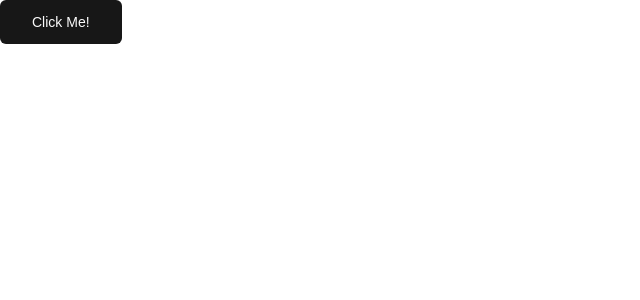
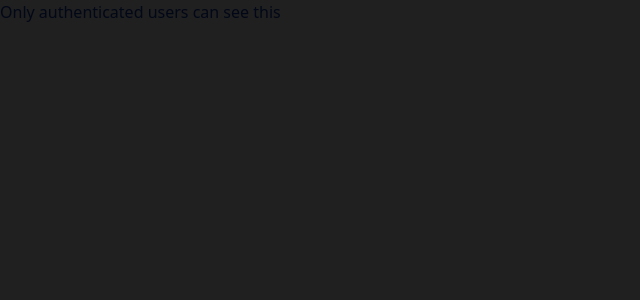
Before and after one commit to CarsonH19/a2g-video, a Next.js app: page / in a window 1280 px wide. Shown: the top 300 px of the page, without its empty margins (0-640 px from the left). Built offline with nearby package versions, Linux system fonts and the light colour scheme; no server answers.

Commit message:
feat: clerk auth

```diff
--- a/app/(auth)/layout.tsx
+++ b/app/(auth)/layout.tsx
@@ -1,7 +1,6 @@
 const AuthLayout = ({ children }: { children: React.ReactNode }) => {
   return (
-    <div className="flex flex-col gap-y-4">
-      <nav className="bg-red-500 w-full">Auth Nav</nav>
+    <div className="h-full flex items-center justify-center">
       {children}
     </div>
   );
--- a/app/(auth)/login/page.tsx
+++ /dev/null
@@ -1,9 +0,0 @@
-const LoginPage = () => {
-  return (
-    <div>
-      <p>Login Page</p>
-    </div>
-  );
-};
-
-export default LoginPage;
--- a/app/(auth)/register/page.tsx
+++ /dev/null
@@ -1,9 +0,0 @@
-const RegisterPage = () => {
-  return (
-    <div>
-      <p>Register Page</p>
-    </div>
-  );
-};
-
-export default RegisterPage;
--- /dev/null
+++ b/app/(auth)/sign-in/[[...sign-in]]/page.tsx
@@ -0,0 +1,5 @@
+import { SignIn } from "@clerk/nextjs";
+
+export default function Page() {
+  return <SignIn />;
+}
--- /dev/null
+++ b/app/(auth)/sign-up/[[...sign-up]]/page.tsx
@@ -0,0 +1,5 @@
+import { SignUp } from '@clerk/nextjs'
+
+export default function Page() {
+  return <SignUp />
+}
--- a/app/globals.css
+++ b/app/globals.css
@@ -2,63 +2,83 @@
 @tailwind components;
 @tailwind utilities;
 
-body {
-  font-family: Arial, Helvetica, sans-serif;
+html,
+body,
+:root {
+  height: 100%;
+  @apply bg-neutral-900/80;
+}
+
+.hidden-scrollbar {
+  -ms-overflow-style: none;
+  scrollbar-width: none;
+}
+
+.hidden-scrollbar::-webkit-scrollbar {
+  display: none;
 }
 
 @layer base {
   :root {
     --background: 0 0% 100%;
-    --foreground: 0 0% 3.9%;
+    --foreground: 222.2 84% 4.9%;
+
     --card: 0 0% 100%;
-    --card-foreground: 0 0% 3.9%;
+    --card-foreground: 222.2 84% 4.9%;
+
     --popover: 0 0% 100%;
-    --popover-foreground: 0 0% 3.9%;
-    --primary: 0 0% 9%;
-    --primary-foreground: 0 0% 98%;
-    --secondary: 0 0% 96.1%;
-    --secondary-foreground: 0 0% 9%;
-    --muted: 0 0% 96.1%;
-    --muted-foreground: 0 0% 45.1%;
-    --accent: 0 0% 96.1%;
-    --accent-foreground: 0 0% 9%;
+    --popover-foreground: 222.2 84% 4.9%;
+
+    --primary: 222.2 47.4% 11.2%;
+    --primary-foreground: 210 40% 98%;
+
+    --secondary: 210 40% 96.1%;
+    --secondary-foreground: 222.2 47.4% 11.2%;
+
+    --muted: 210 40% 96.1%;
+    --muted-foreground: 215.4 16.3% 46.9%;
+
+    --accent: 210 40% 96.1%;
+    --accent-foreground: 222.2 47.4% 11.2%;
+
     --destructive: 0 84.2% 60.2%;
-    --destructive-foreground: 0 0% 98%;
-    --border: 0 0% 89.8%;
-    --input: 0 0% 89.8%;
-    --ring: 0 0% 3.9%;
-    --chart-1: 12 76% 61%;
-    --chart-2: 173 58% 39%;
-    --chart-3: 197 37% 24%;
-    --chart-4: 43 74% 66%;
-    --chart-5: 27 87% 67%;
+    --destructive-foreground: 210 40% 98%;
+
+    --border: 214.3 31.8% 91.4%;
+    --input: 214.3 31.8% 91.4%;
+    --ring: 222.2 84% 4.9%;
+
     --radius: 0.5rem;
   }
+
   .dark {
-    --background: 0 0% 3.9%;
-    --foreground: 0 0% 98%;
-    --card: 0 0% 3.9%;
-    --card-foreground: 0 0% 98%;
-    --popover: 0 0% 3.9%;
-    --popover-foreground: 0 0% 98%;
-    --primary: 0 0% 98%;
-    --primary-foreground: 0 0% 9%;
-    --secondary: 0 0% 14.9%;
-    --secondary-foreground: 0 0% 98%;
-    --muted: 0 0% 14.9%;
-    --muted-foreground: 0 0% 63.9%;
-    --accent: 0 0% 14.9%;
-    --accent-foreground: 0 0% 98%;
+    --background: 226.7 12.7% 13.9%;
+    --foreground: 210 40% 98%;
+
+    --card: 226.7 12.7% 13.9%;
+    --card-foreground: 210 40% 98%;
+
+    --popover: 226.7 12.7% 13.9%;
+    --popover-foreground: 210 40% 98%;
+
+    --primary: 210 40% 98%;
+    --primary-foreground: 222.2 47.4% 11.2%;
+
+    --secondary: 226.7 12.7% 17.5%;
+    --secondary-foreground: 210 40% 98%;
+
+    --muted: 226.7 12.7% 17.5%;
+    --muted-foreground: 215 20.2% 65.1%;
+
+    --accent: 226.7 12.7% 17.5%;
+    --accent-foreground: 210 40% 98%;
+
     --destructive: 0 62.8% 30.6%;
-    --destructive-foreground: 0 0% 98%;
-    --border: 0 0% 14.9%;
-    --input: 0 0% 14.9%;
-    --ring: 0 0% 83.1%;
-    --chart-1: 220 70% 50%;
-    --chart-2: 160 60% 45%;
-    --chart-3: 30 80% 55%;
-    --chart-4: 280 65% 60%;
-    --chart-5: 340 75% 55%;
+    --destructive-foreground: 210 40% 98%;
+
+    --border: 226.7 12.7% 17.5%;
+    --input: 226.7 12.7% 17.5%;
+    --ring: 212.7 26.8% 83.9%;
   }
 }
 
--- a/app/layout.tsx
+++ b/app/layout.tsx
@@ -1,35 +1,38 @@
 import type { Metadata } from "next";
-// import localFont from "next/font/local";
-import "./globals.css";
 
-// const geistSans = localFont({
-//   src: "./fonts/GeistVF.woff",
-//   variable: "--font-geist-sans",
-//   weight: "100 900",
-// });
-// const geistMono = localFont({
-//   src: "./fonts/GeistMonoVF.woff",
-//   variable: "--font-geist-mono",
-//   weight: "100 900",
-// });
+import {
+  ClerkProvider,
+  SignInButton,
+  SignedIn,
+  SignedOut,
+  UserButton
+} from '@clerk/nextjs'
+import './globals.css'
 
 export const metadata: Metadata = {
   title: "A2G International Video",
   description: "In-House Video Receiving App",
 };
 
+
 export default function RootLayout({
   children,
-}: Readonly<{
-  children: React.ReactNode;
-}>) {
+}: {
+  children: React.ReactNode
+}) {
   return (
-    <html lang="en">
-      <body
-      // className={`${geistSans.variable} ${geistMono.variable} antialiased`}
-      >
-        {children}
-      </body>
-    </html>
-  );
+    <ClerkProvider>
+      <html lang="en">
+        <body>
+          {/* <SignedOut>
+            <SignInButton />
+          </SignedOut> */}
+          <SignedIn>
+            <UserButton />
+          </SignedIn>
+          {children}
+        </body>
+      </html>
+    </ClerkProvider>
+  )
 }
--- a/app/page.tsx
+++ b/app/page.tsx
@@ -1,8 +1,7 @@
-
-import { Button } from "@/components/ui/button";
-
-export default function Home() {
+export default function Page() {
   return (
-    <Button size={"lg"}>Click Me!</Button>
+    <p>
+      Only authenticated users can see this
+    </p>
   );
 }
--- a/package.json
+++ b/package.json
@@ -9,6 +9,7 @@
     "lint": "next lint"
   },
   "dependencies": {
+    "@clerk/nextjs": "^6.4.0",
     "@radix-ui/react-slot": "^1.1.0",
     "class-variance-authority": "^0.7.0",
     "clsx": "^2.1.1",
```
Also changed, not shown: middleware.ts (added, +18 -0 lines), 2 other files (tests, documents, lock files or other folders).
